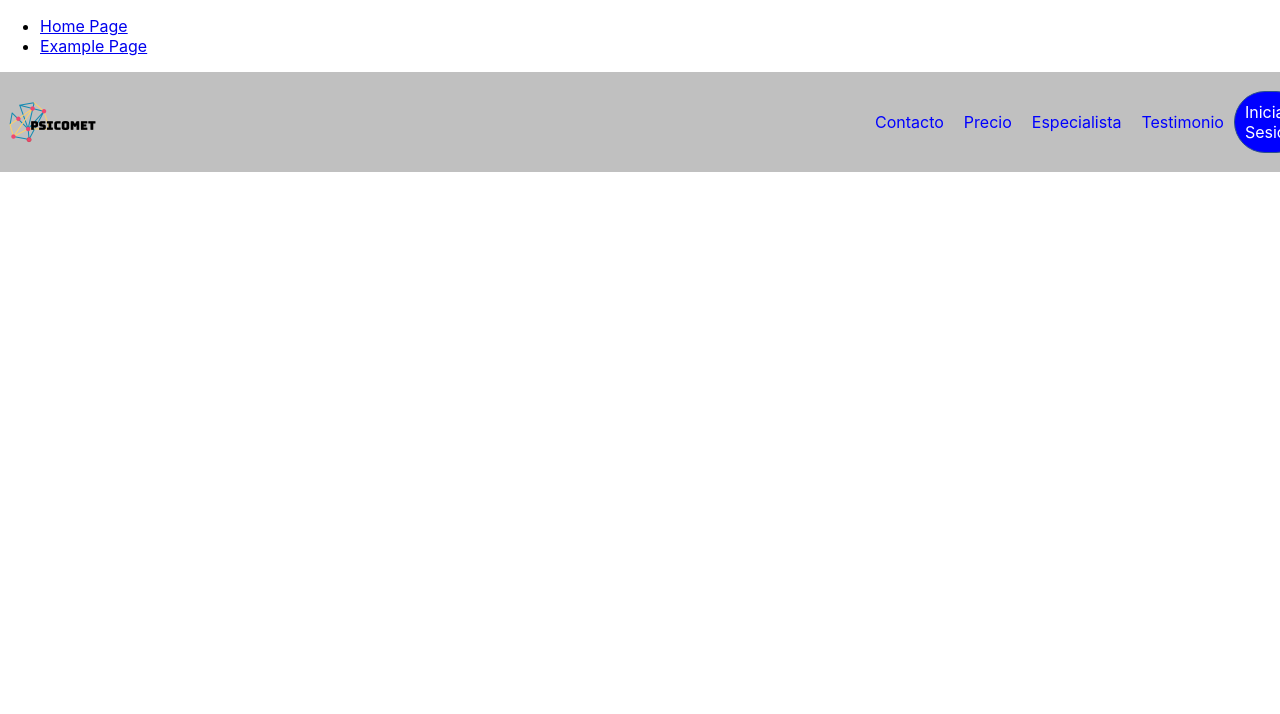
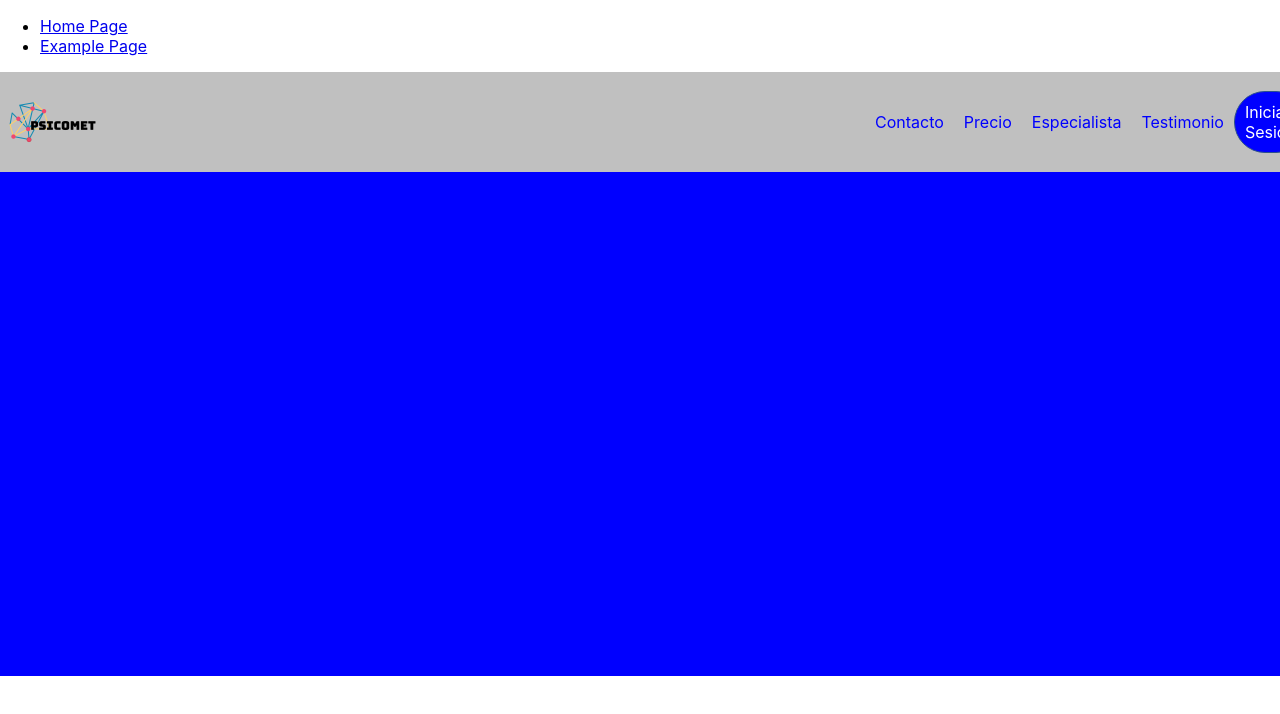
Before and after one commit to Ulises-Fermin/psicomet, a React (Create React App) app: page /Home in a window 1280 px wide. Shown: the top 714 px of the page. Built offline with nearby package versions, Linux system fonts and the light colour scheme.

Commit message:
Creacion del espacio del carrusel y la clase

```diff
--- a/src/App.css
+++ b/src/App.css
@@ -68,3 +68,7 @@
   text-decoration: none;
   border-radius: 50px;
 }
+
+.carrusel{
+  background-color: blue;
+}
--- a/src/Pages/Home.jsx
+++ b/src/Pages/Home.jsx
@@ -13,7 +13,13 @@ export default function Home(){
                 <p class = "BotonEncabezado">Iniciar Sesion</p>
             </div>
         </div>
+        <div class = "carrusel">
+            <svg width="1300" height="500">
+                <p>ACA VA EL CARRUSEL</p>
+            </svg>
 
+
+        </div>
         </>
     );
 }
```
